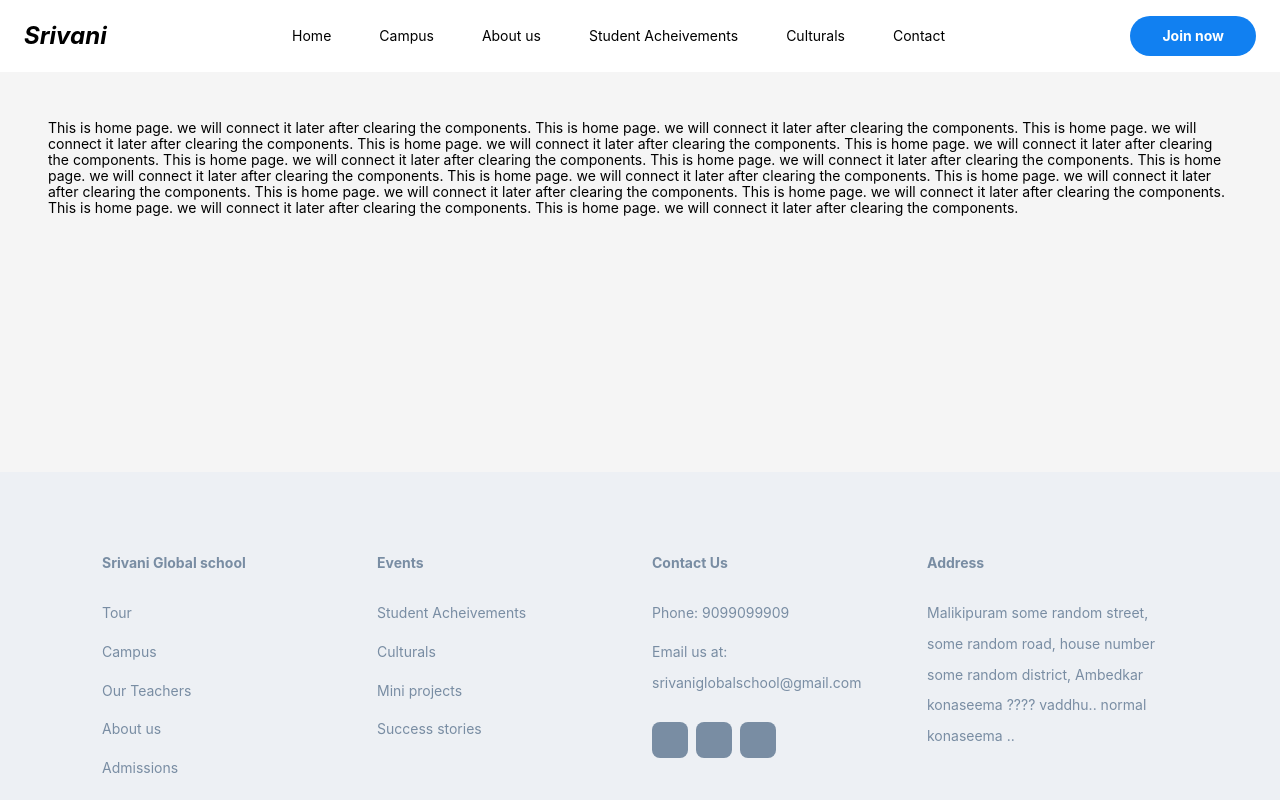
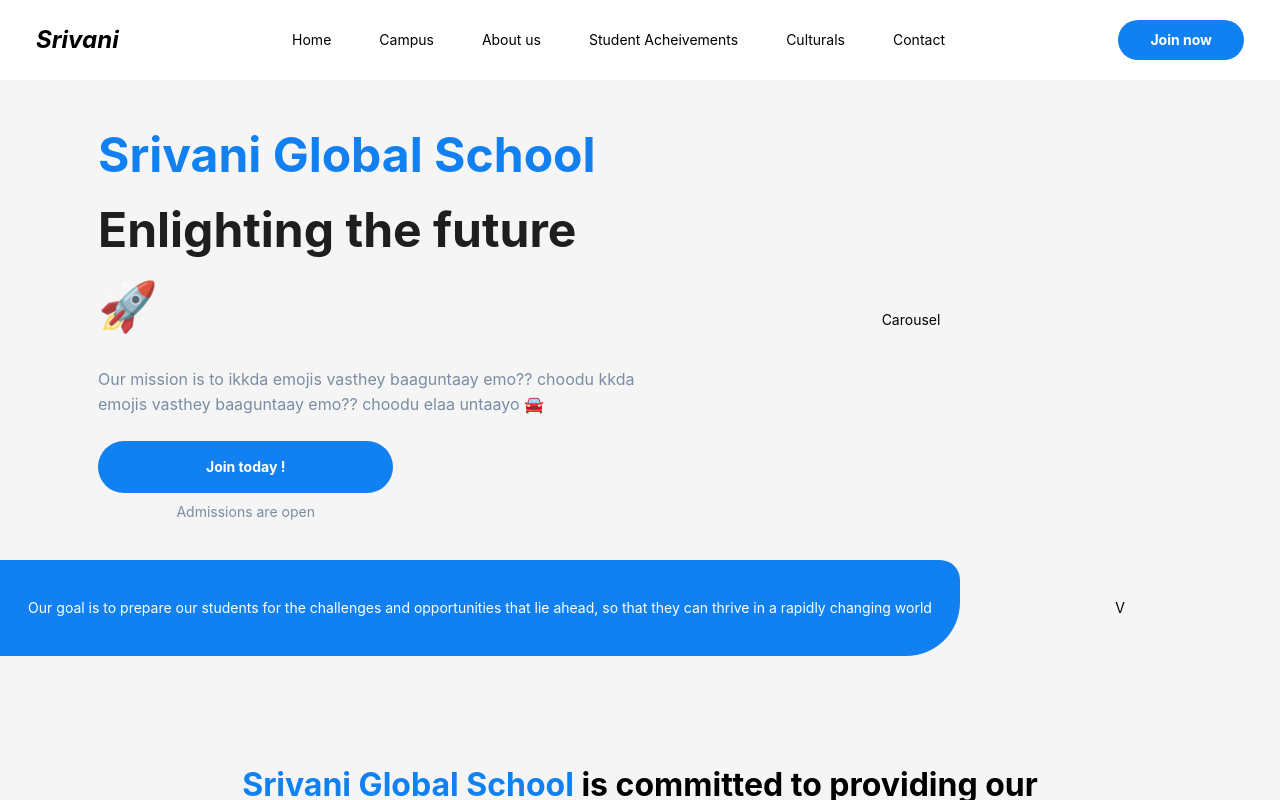
Before and after one commit to rajusirigineedi/srivani, a Next.js app: page / in a window 1280 px wide. Built offline with nearby package versions, Linux system fonts and the light colour scheme.

Commit message:
🚀 Add a BigTitle Component

```diff
--- /dev/null
+++ b/src/Components/BigTitle/BigTitle.jsx
@@ -0,0 +1,36 @@
+import { Space } from "antd";
+import { Typography } from "antd";
+import React from "react";
+import classes from "./BigTitle.module.css";
+
+const { Text } = Typography;
+const BigTitle = ({ title, subTitle, colorIndex }) => {
+  return (
+    <Space direction="vertical" className={classes["bigtitle"]} size={24}>
+      <div>
+        {title.split(" ").map((item, index) => {
+          return (
+            <Text
+              key={index}
+              className={classes["bigtitle--heading"]}
+              style={{
+                color:
+                  index in colorIndex
+                    ? "var(--primary-color)"
+                    : "var(--fontcolor-primary)",
+              }}
+            >
+              {item + " "}
+            </Text>
+          );
+        })}
+      </div>
+
+      <div style={{ padding: "0 20%" }}>
+        <Text className={classes["bigtitle--subheading"]}>{subTitle}</Text>
+      </div>
+    </Space>
+  );
+};
+
+export default BigTitle;
--- /dev/null
+++ b/src/Components/BigTitle/BigTitle.module.css
@@ -0,0 +1,14 @@
+.bigtitle {
+  text-align: center;
+  width: 100%;
+  padding: 0 14%;
+}
+.bigtitle--heading {
+  font-size: var(--fontsize-xxl);
+  font-weight: bold;
+}
+
+.bigtitle--subheading {
+  font-size: var(--fontsize-lg);
+  color: var(--fontcolor-secondary);
+}
--- a/src/Components/CustomButton/CustomButton.jsx
+++ b/src/Components/CustomButton/CustomButton.jsx
@@ -2,9 +2,19 @@ import { Button } from "antd";
 import React from "react";
 import classes from "./CustomButton.module.css";
 
-const CustomButton = ({ text, onClick }) => {
+const CustomButton = ({ text, onClick, size, style }) => {
+  const padding =
+    size === "lg"
+      ? "1.8rem 10.8rem"
+      : size === "md"
+      ? "1.6rem 8.2rem"
+      : "1.2rem 3.2rem";
   return (
-    <div onClick={onClick} className={classes["customButtonName"]}>
+    <div
+      onClick={onClick}
+      className={classes["customButtonName"]}
+      style={{ padding, ...style }}
+    >
       <p>{text}</p>
     </div>
   );
--- a/src/Components/CustomButton/CustomButton.module.css
+++ b/src/Components/CustomButton/CustomButton.module.css
@@ -1,6 +1,5 @@
 .customButtonName {
   background-color: var(--primary-color);
-  padding: 1.2rem 3.2rem;
   color: var(--primary-white);
   border-radius: 50rem;
   text-align: center;
--- a/src/Components/Header/Header.module.css
+++ b/src/Components/Header/Header.module.css
@@ -3,7 +3,7 @@
   top: 0;
   z-index: 1;
   width: 100%;
-  height: 7.2rem;
+  height: 8rem;
   background-color: var(--primary-white);
   /* box-shadow: 0px 2px 12px rgba(0, 0, 0, 0.01); */
 }
@@ -13,5 +13,5 @@
   height: 100%;
   display: flex;
   justify-content: space-between;
-  padding: 0px 2.4rem;
+  padding: 0px 3.6rem;
 }
--- /dev/null
+++ b/src/Components/Home/EndWord/EndWord.jsx
@@ -0,0 +1,29 @@
+import BigTitle from "@/Components/BigTitle/BigTitle";
+import CustomButton from "@/Components/CustomButton/CustomButton";
+import { Space } from "antd";
+import React from "react";
+
+const EndWord = () => {
+  return (
+    <Space
+      direction="vertical"
+      align="center"
+      size={24}
+      style={{
+        marginTop: 96,
+        marginBottom: 96,
+      }}
+    >
+      <BigTitle
+        title="Srivani Global School is committed to providing our students with the
+      skills, knowledge, and opportunities they need to succeed in the future."
+        colorIndex={[0, 1, 2]}
+        subTitle="With a focus on innovation, creativity, and critical thinking, our
+      school is helping to shape the next generation of leaders and innovators"
+      />
+      <CustomButton text={"Contact us to join your child"} size="lg" />
+    </Space>
+  );
+};
+
+export default EndWord;
--- /dev/null
+++ b/src/Components/Home/Landing/Landing.js
@@ -0,0 +1,66 @@
+import CustomButton from "@/Components/CustomButton/CustomButton";
+import { Col, Row, Space, Typography } from "antd";
+import React from "react";
+import classes from "./Landing.module.css";
+
+const { Text } = Typography;
+const Landing = (props) => {
+  return (
+    <div className={classes["home-landing"]}>
+      <Row className={classes["home-landing-row"]} align="middle">
+        <Col
+          xs={24}
+          sm={24}
+          md={12}
+          lg={12}
+          className={classes["home-landing-columns"]}
+        >
+          <Space direction="vertical" align="start" size={24}>
+            <Space direction="vertical" size={0}>
+              <Text
+                className={classes["landing-text--primary"]}
+                style={{ color: "var(--primary-color)" }}
+              >
+                Srivani Global School
+              </Text>
+              <Text className={classes["landing-text--primary"]}>
+                Enlighting the future 🚀
+              </Text>
+            </Space>
+            <Text className={classes["landing-text--secondary"]}>
+              Our mission is to ikkda emojis vasthey baaguntaay emo?? choodu
+              kkda emojis vasthey baaguntaay emo?? choodu elaa untaayo 🚘
+            </Text>
+            <Space direction="vertical" style={{ textAlign: "center" }}>
+              <CustomButton text={"Join today !"} size="lg" />
+              <Text className={classes["landing-text--paragraph"]}>
+                Admissions are open
+              </Text>
+            </Space>
+          </Space>
+        </Col>
+        <Col
+          xs={24}
+          sm={24}
+          md={12}
+          lg={12}
+          className={classes["home-landing-columns"]}
+        >
+          Carousel
+        </Col>
+      </Row>
+      <div className={classes["home-landing-bottombar"]}>
+        <div className={classes["home-landing-bottombar-text"]}>
+          <Text style={{ color: "var(--primary-white)" }}>
+            Our goal is to prepare our students for the challenges and
+            opportunities that lie ahead, so that they can thrive in a rapidly
+            changing world
+          </Text>
+        </div>
+        <div className={classes["home-landing-bottombar-down"]}>V</div>
+      </div>
+    </div>
+  );
+};
+
+export default Landing;
--- /dev/null
+++ b/src/Components/Home/Landing/Landing.module.css
@@ -0,0 +1,47 @@
+.landing-text--primary {
+  font-size: var(--fontsize-xxxl);
+  font-weight: bold;
+}
+
+.landing-text--secondary {
+  color: var(--fontcolor-secondary);
+  font-size: var(--fontsize-lg);
+}
+
+.landing-text--paragraph {
+  color: var(--fontcolor-secondary);
+  font-size: var(--fontsize-md);
+}
+
+.home-landing-row {
+  padding: 0px 9.8rem;
+}
+
+.home-landing-columns {
+  height: 60vh;
+  display: grid;
+  place-items: center;
+}
+
+.home-landing-bottombar {
+  display: flex;
+  height: 12vh;
+  width: 100%;
+}
+
+.home-landing-bottombar-text {
+  background-color: var(--primary-color);
+  flex: 3;
+  display: grid;
+  place-items: center;
+  width: 100%;
+  height: 100%;
+  border-top-right-radius: 2rem;
+  border-bottom-right-radius: 5.4rem;
+}
+
+.home-landing-bottombar-down {
+  display: grid;
+  place-items: center;
+  flex: 1;
+}
--- a/src/pages/index.jsx
+++ b/src/pages/index.jsx
@@ -1,22 +1,17 @@
+import EndWord from "@/Components/Home/EndWord/EndWord";
+import Landing from "@/Components/Home/Landing/Landing";
+import { Space } from "antd";
 import React from "react";
 const Home = (props) => {
   return (
-    <div style={{ height: "400px", padding: 48 }}>
-      This is home page. we will connect it later after clearing the components.
-      This is home page. we will connect it later after clearing the components.
-      This is home page. we will connect it later after clearing the components.
-      This is home page. we will connect it later after clearing the components.
-      This is home page. we will connect it later after clearing the components.
-      This is home page. we will connect it later after clearing the components.
-      This is home page. we will connect it later after clearing the components.
-      This is home page. we will connect it later after clearing the components.
-      This is home page. we will connect it later after clearing the components.
-      This is home page. we will connect it later after clearing the components.
-      This is home page. we will connect it later after clearing the components.
-      This is home page. we will connect it later after clearing the components.
-      This is home page. we will connect it later after clearing the components.
-      This is home page. we will connect it later after clearing the components.
-    </div>
+    <Space direction="vertical">
+      <section>
+        <Landing />
+      </section>
+      <section>
+        <EndWord />
+      </section>
+    </Space>
   );
 };
 
--- a/src/styles/globals.css
+++ b/src/styles/globals.css
@@ -3,6 +3,8 @@
   --primary-black: black;
   --primary-gray: #edf0f4;
   --primary-white: white;
+  --fontsize-xxxl: 4.8rem;
+  --fontsize-xxl: 3.2rem;
   --fontsize-xl: 2.4rem;
   --fontsize-lg: 1.6rem;
   --fontsize-md: 1.4rem;
```
Also changed, not shown: src/Components/Home/EndWord/EndWord.module.css (added), src/Components/Home/index.js (added).
